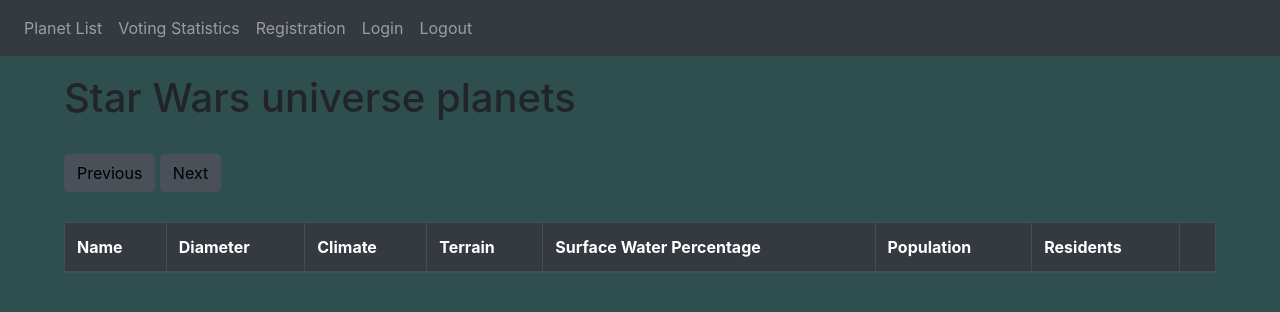
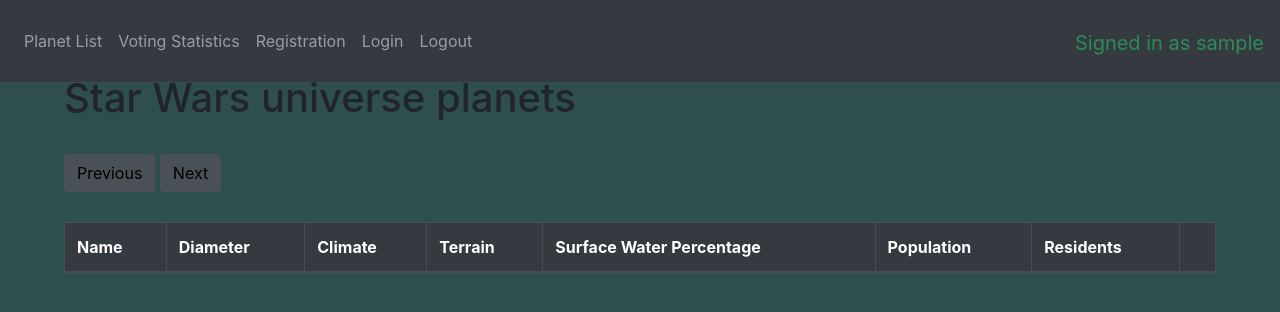
Before and after one commit to Taowathar/api-wars-python, a Flask app: page / in a window 1280 px wide. Shown: the top 312 px of the page. Run offline with Flask 2, Linux system fonts and the light colour scheme; the visitor is signed in with stand-in values (Sample User, id 1); lists and menus that the app fills with data are empty.

Commit message:
Display logged in user's name on index.html

```diff
--- a/static/style.css
+++ b/static/style.css
@@ -73,3 +73,9 @@
     font-size: 25px;
     text-align: center;
 }
+
+#signed {
+    font-size: 20px;
+    margin-top: 20px;
+    color: seagreen;
+}
--- a/templates/index.html
+++ b/templates/index.html
@@ -16,6 +16,9 @@
                 <a class="nav-item nav-link" href="#">Logout</a>
             </div>
         </div>
+        {% if session['username'] %}
+            <p id="signed">Signed in as {{ session['username'] }}</p>
+        {% endif %}
     </nav>
     <br>
     <div class="main-container">
```
Lines whose indentation alone changed are shown as unchanged.
